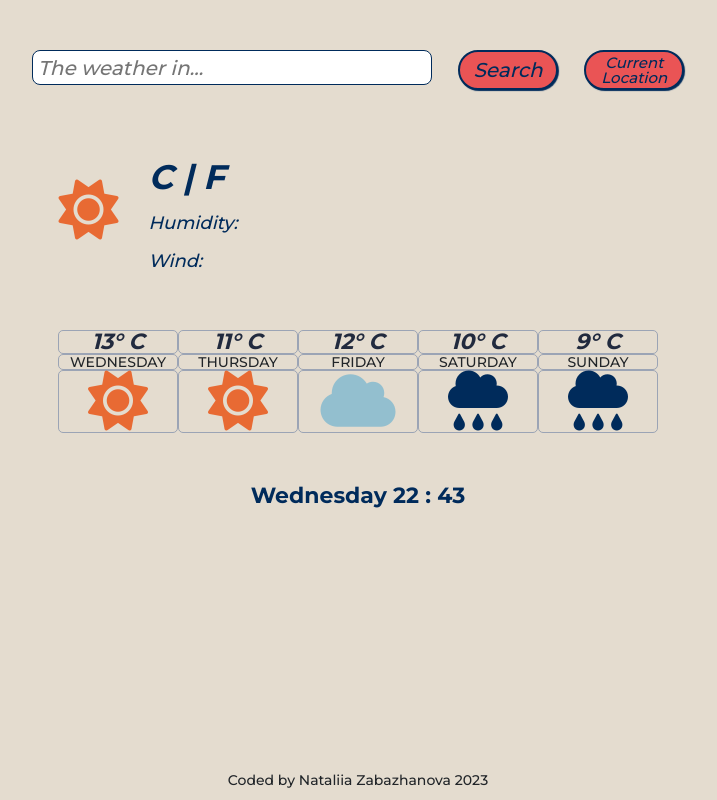
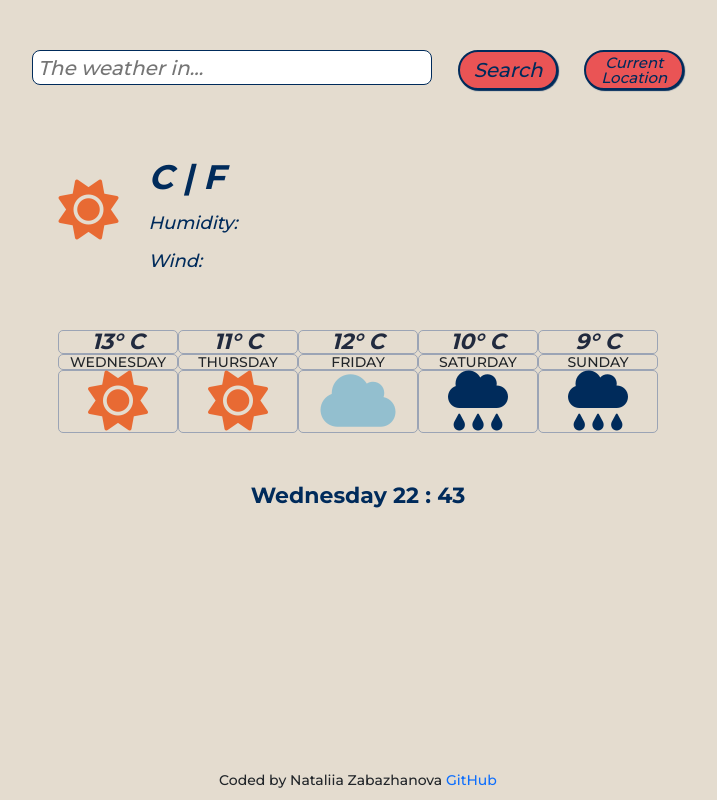
Before and after one commit to NataliiaZabazhanova/HomeworkWeek5, a plain HTML site: page index.html in a window 1280 px wide. Shown: the whole page, without its empty margins (282-999 px from the left). Drawn offline with nearby package versions, Linux system fonts and the light colour scheme.

Commit message:
Add a link

```diff
--- a/index.html
+++ b/index.html
@@ -133,7 +133,7 @@
       <footer class="footer">
         <div class="container">
           <div class="footer_row">
-            <div class="footer__text">Coded by Nataliia Zabazhanova 2023</div>
+            <div class="footer__text">Coded by Nataliia Zabazhanova <a href="https://github.com/NataliiaZabazhanova/HomeworkWeek5">GitHub</a></div>
           </div>
         </div>
       </footer>
```
